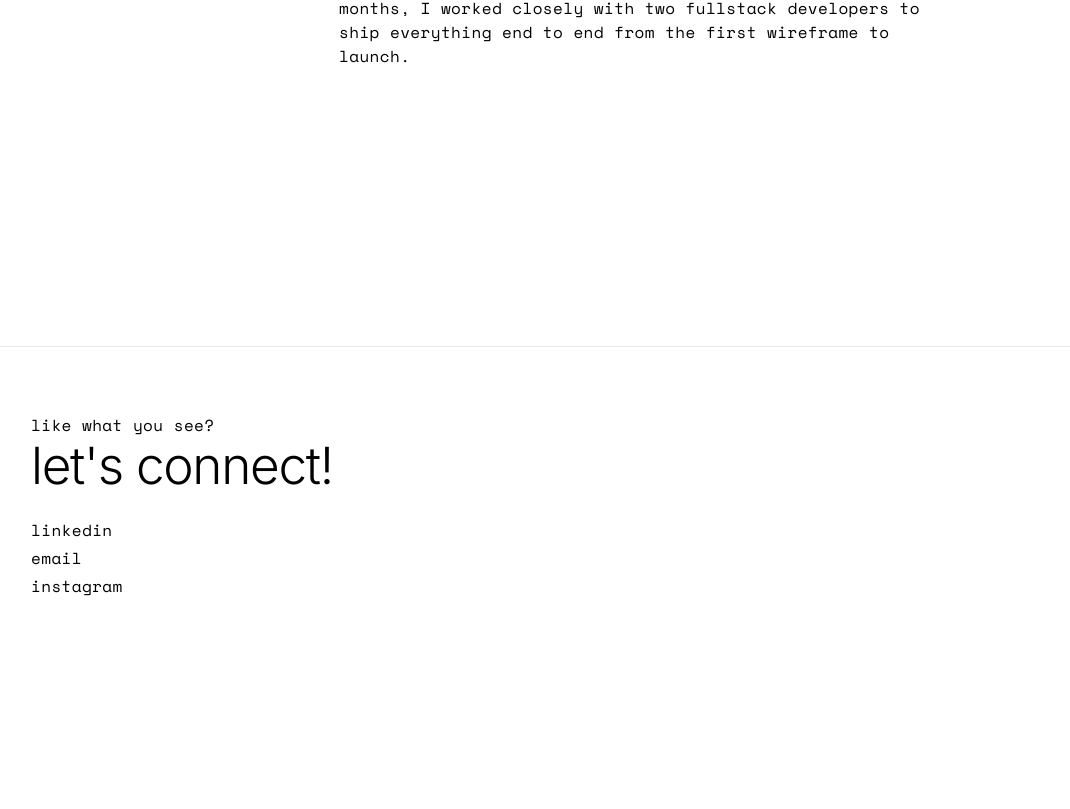
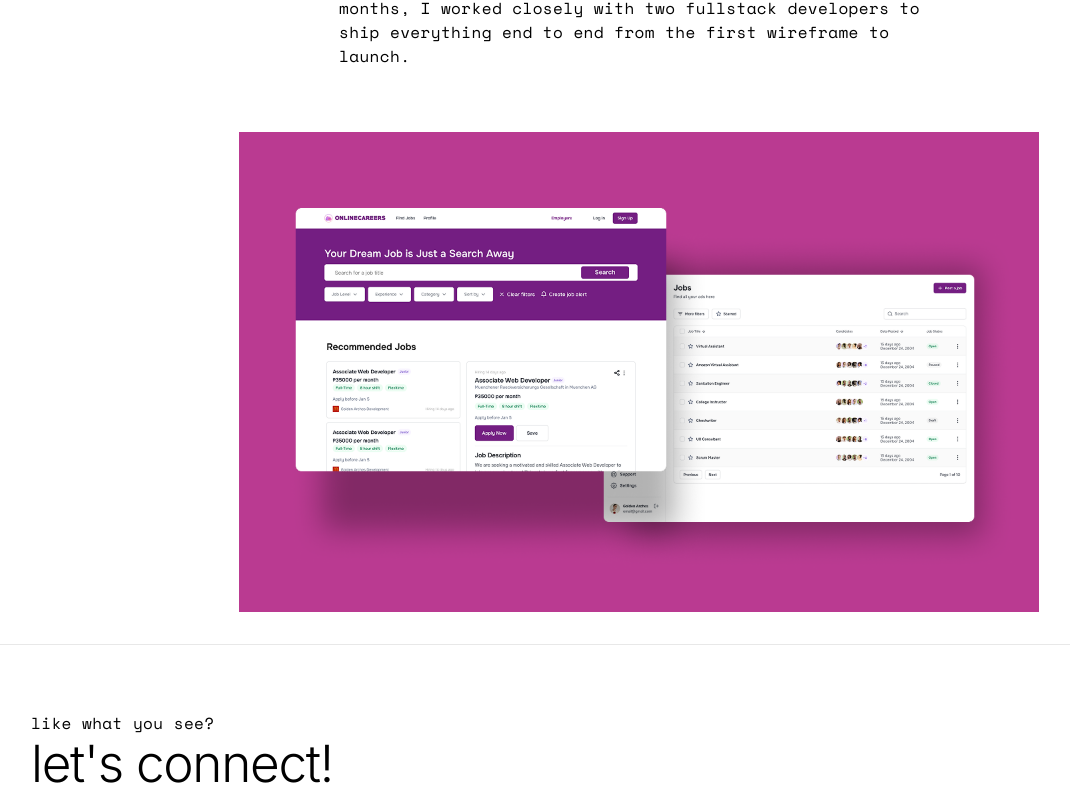
Before and after one commit to 0002F16/john-portfolio, a React (Vite) app in the folder john/: page /onlinecareers in a window 1280 px wide. Shown: the part 454-1263 px from the top of the page, without its empty margins (1-1071 px from the left). Before the commit the page ends 1119 px from the top, so only its background shows below. Built offline with nearby package versions, Linux system fonts and the light colour scheme; a web font is replaced by a local one.

Commit message:
added image in project page

```diff
--- a/john/src/OnlineCareers.css
+++ b/john/src/OnlineCareers.css
@@ -67,6 +67,21 @@
   margin-bottom: 0;
 }
 
+/* Project Detail Image */
+.project-detail-image-container {
+  margin: 4rem auto 0;
+  text-align: center;
+  max-width: 1200px;
+}
+
+.project-detail-image {
+  width: 100%;
+  max-width: 1200px;
+  height: auto;
+  display: block;
+  margin: 0 auto;
+}
+
 /* Responsive Design */
 @media (max-width: 768px) {
   .project-page {
@@ -88,4 +103,8 @@
   .text-body {
     font-size: var(--text-sm);
   }
+
+  .project-detail-image-container {
+    margin: 3rem auto 0;
+  }
 }
--- a/john/src/OnlineCareers.jsx
+++ b/john/src/OnlineCareers.jsx
@@ -30,6 +30,15 @@ function OnlineCareers() {
               As the sole product designer, I designed both the jobseeker and employer sides of the platform. Over five months, I worked closely with two fullstack developers to ship everything end to end from the first wireframe to launch.
             </p>
           </div>
+
+          {/* Project Detail Image */}
+          <div className="project-detail-image-container">
+            <img
+              src="/images/projects/onlinecareers-1.png"
+              alt="OnlineCareers.ph platform screenshot showing job search interface"
+              className="project-detail-image"
+            />
+          </div>
         </div>
       </main>
 
```
Also changed, not shown: john/public/images/projects/onlinecareers-1.png (added).
